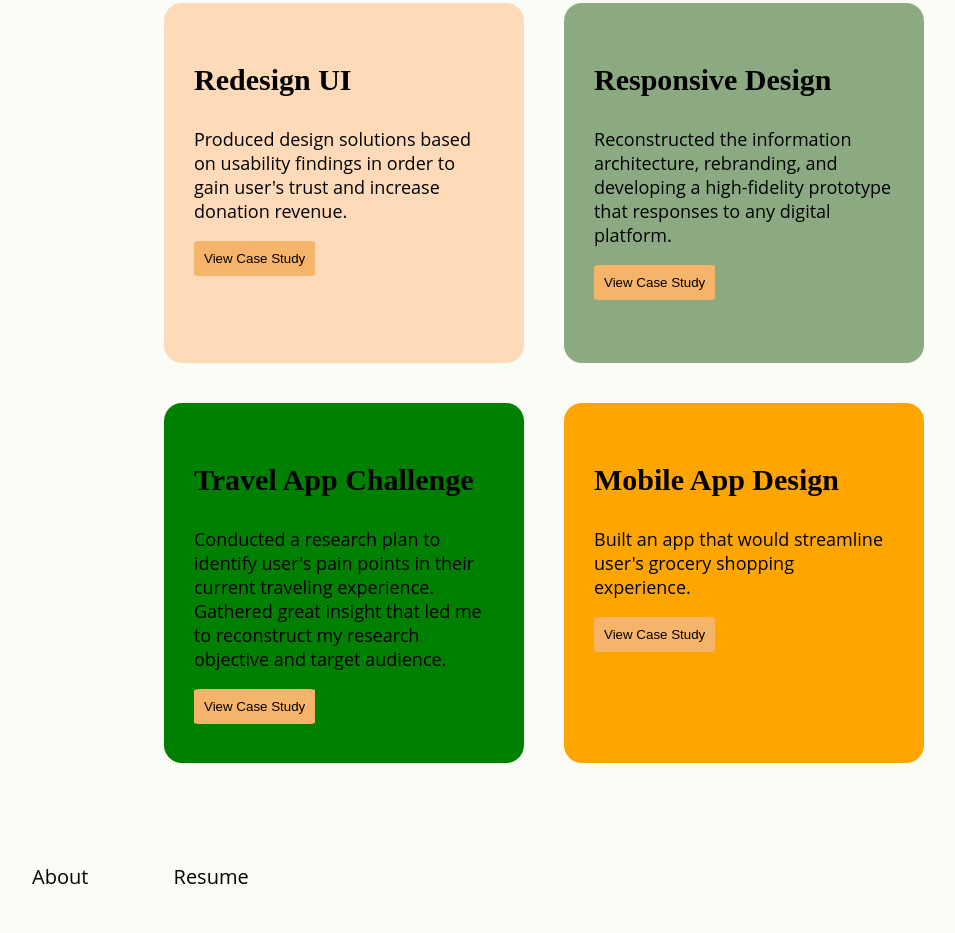
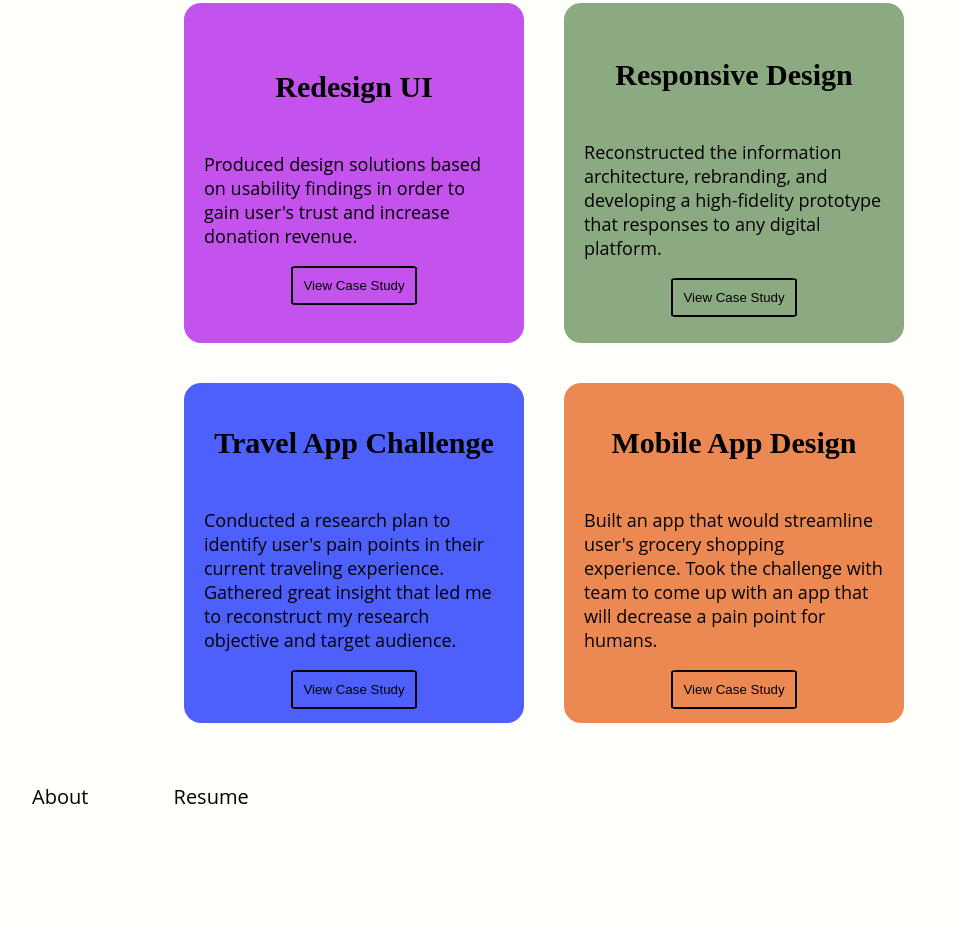
Before and after one commit to ambrlei/UX_UI_HW_19, a plain HTML site: page index.html in a window 1280 px wide. Shown: the part 723-1656 px from the top of the page, without its empty margins (96-1051 px from the left). After the commit the page ends 1581 px from the top, so only its background shows below. Drawn offline with Linux system fonts and the light colour scheme.

Commit message:
css adds
hover on button, background colors, and centering elements.

```diff
--- a/css/index.css
+++ b/css/index.css
@@ -3,7 +3,7 @@
 
 body {
     font-family: Open Sans;
-    background-color: #FCFCF7;
+    background-color: #FFFFFC;
 }
 
 p {
@@ -74,26 +74,19 @@ li {
     width: 800px;
 }
 
-.socialLink {
-    text-decoration: none;
-    background-color: #373737;
-    color: white;
-    border-radius: 8%;
-    padding: 10px;
- }
-
 
 /* My Work Style*/
 
 .myWork {
-        display:flex;
+        display: flex;
         align-items: center;
         justify-content: center;
     }
 
 .HappyHippie {
     grid-area: TopLeft;
-    background-color: peachpuff;
+    background-color: #C452EC;
+
 }
 
 .Government {
@@ -103,39 +96,50 @@ li {
 
 .PupPal {
     grid-area: BottomLeft;
-    background-color: green;
+    background-color: #4E60FB;
 }
 
 .HappyGrocer {
     grid-area: BottomRight;
-    background-color: orange;
+    background-color: #EC8952;
 }
 
 .caseStudies {
-    display:grid;
-    grid-template-columns: 1fr 1fr 1fr 1fr;
-    grid-template-areas:
-    "TopLeft TopRight BottomLeft BottomRight";
-    align-items: center;
-    justify-content: center;
+    display: flex;
+    flex-direction: row;
 }
 
 #card{
-    display: block;
+    display: flex;
+    flex-direction: column;
+    justify-content: center;
+    align-items: center;
     height: 300px;
     width: 300px;
     margin: 20px;
     border-radius: 5%;
-    padding: 30px;
+    padding: 20px;
+}
+
+#card:hover {
+    box-shadow: -3px 10px 10px #595959;
+}
+
+.viewCase:hover {
+    opacity: 0.5;
 }
 
 .viewCase {
-    display: inline-block;
+    display: inline;
     border-radius: 5%;
-    background-color: #F5B469;
+    background: none;
+    color: black;
     padding: 10px;
-    border-style: none;
+    border-style: solid;
+    border-width: 2;
+    border-color: black;
     justify-content: center;
+    align-items: center;
 }
 
 /* Footer Style */
--- a/index.html
+++ b/index.html
@@ -79,7 +79,7 @@
 
         <div id="card" class="HappyGrocer">
             <h3 class="caseTitle"> Mobile App Design </h3>
-            <p>  Built an app that would streamline user's grocery shopping experience.
+            <p>  Built an app that would streamline user's grocery shopping experience. Took the challenge with team to come up with an app that will decrease a pain point for humans.
             </p>
             <button class="viewCase"> View Case Study </button>
             </div>
@@ -90,8 +90,8 @@
 
 <section class="Footer">
     <ul class="footTabs">
-        <li> About </li>
-        <li> Resume </li>
+        <a class="navHover" href="about.html"> About </a>
+        <a class="navHover" href="https://docs.google.com/document/d/13ta4lYHi-lhiO0MQ-rWw7aqho-nahZNK2zrC8sLoSUs/edit?usp=sharing"> Resume </a>
     </ul>
 </section>
 
```
Also changed, not shown: about.html (+2 -2 lines).
